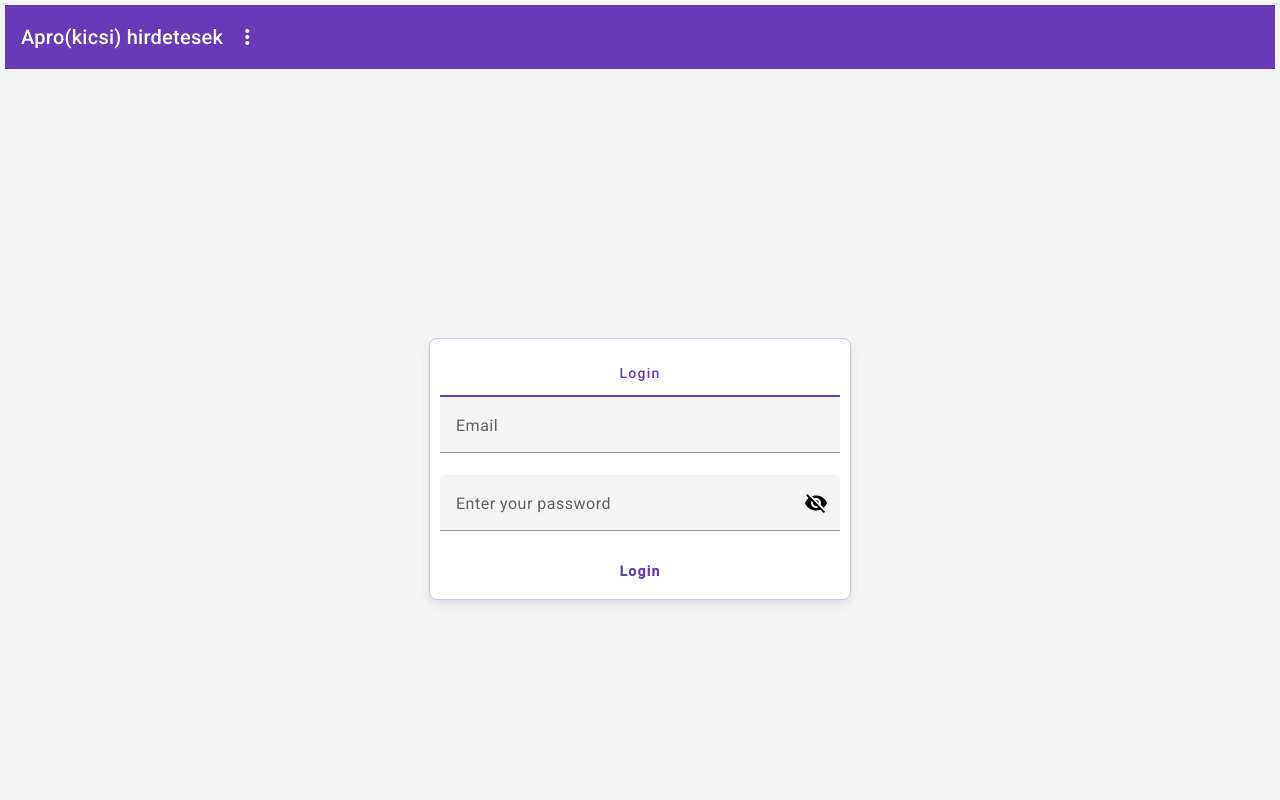
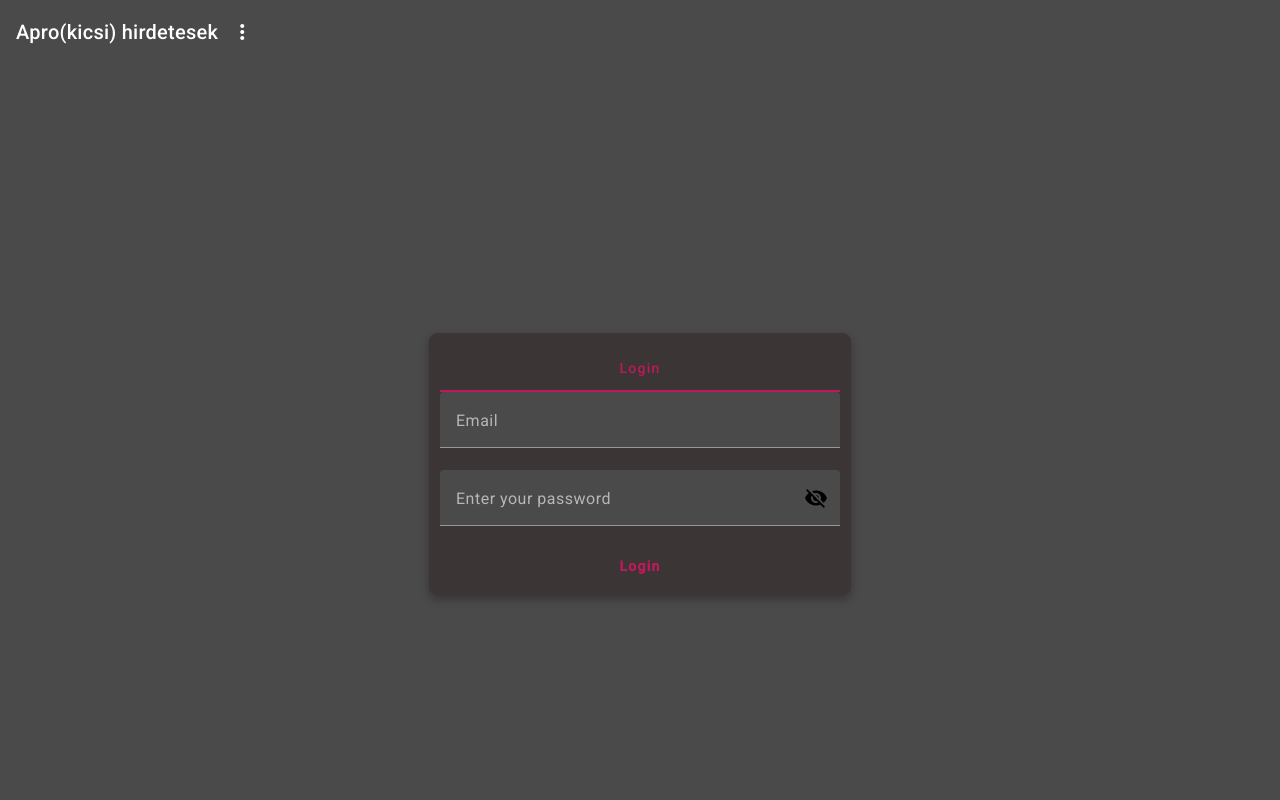
Before and after one commit to Kewkew00/Aprohirdetes, an Angular app in the folder Aprohirdetes/: page /login in a window 1280 px wide. Shown: the top 800 px of the page. Built offline with nearby package versions, Linux system fonts and the light colour scheme.

Commit message:
animaciok & tema modositas

```diff
--- a/Aprohirdetes/package.json
+++ b/Aprohirdetes/package.json
@@ -20,6 +20,7 @@
     "@angular/platform-browser": "^17.3.0",
     "@angular/platform-browser-dynamic": "^17.3.0",
     "@angular/router": "^17.3.0",
+    "aos": "^2.3.4",
     "rxjs": "~7.8.0",
     "tslib": "^2.3.0",
     "zone.js": "~0.14.3"
--- a/Aprohirdetes/src/app/components/footer/footer.component.scss
+++ b/Aprohirdetes/src/app/components/footer/footer.component.scss
@@ -3,7 +3,7 @@
     display: flex;
     align-items: center;
     justify-content: center;
-    background-color: #673ab7; /* Footer háttérszíne */
+    background: transparent;
     color: white;
     text-align: center;
     padding: 10px;
--- a/Aprohirdetes/src/app/components/login/login.component.html
+++ b/Aprohirdetes/src/app/components/login/login.component.html
@@ -17,14 +17,11 @@
 
                 <button mat-button color="primary" class="centered-button" (click)="login()"><b>Login</b></button>
 
-
             </mat-tab>
-
 
         </mat-tab-group>
     </div>
 
 
 </div>
-
 <app-footer></app-footer>
--- a/Aprohirdetes/src/app/components/login/login.component.scss
+++ b/Aprohirdetes/src/app/components/login/login.component.scss
@@ -22,12 +22,25 @@ body, html {
     gap: 16px;
     overflow: hidden; /* Ha bármilyen elem túllépi a doboz méretét, azt elrejti */
     padding: 10px;
-    border: 1px solid #d1c4e9;
-    box-shadow: 0 4px 10px rgba(0, 0, 0, 0.1); /* Enyhe árnyék */
+    border: 1px solid #3b3535;
+    box-shadow: 0 4px 10px rgba(0, 0, 0, 0.3); /* Enyhe árnyék */
     border-radius: 8px; /* Finomított sarkok */
-    background-color: #fff; /* Fehér háttér */
+    background-color: #3b3535;
+    opacity: 0; /* Kezdetben teljesen átlátszó */
+    transform: translateY(20px); /* Az animációval emelkedni fog */
+    animation: fadeIn 0.8s ease-out forwards;
 }
 
+@keyframes fadeIn {
+    0% {
+        opacity: 0;
+        transform: translateY(20px); /* Kezdeti helyzet */
+    }
+    100% {
+        opacity: 1;
+        transform: translateY(0); /* A végső pozíció */
+    }
+}
 mat-form-field {
     width: 100%;
 }
--- a/Aprohirdetes/src/app/components/navbar/navbar.component.scss
+++ b/Aprohirdetes/src/app/components/navbar/navbar.component.scss
@@ -0,0 +1,3 @@
+mat-toolbar {
+    background: transparent;
+}
--- a/Aprohirdetes/src/app/components/register/register.component.scss
+++ b/Aprohirdetes/src/app/components/register/register.component.scss
@@ -22,12 +22,25 @@ body, html {
     gap: 16px;
     overflow: hidden; /* Ha bármilyen elem túllépi a doboz méretét, azt elrejti */
     padding: 10px;
-    border: 1px solid #d1c4e9;
-    box-shadow: 0 4px 10px rgba(0, 0, 0, 0.1); /* Enyhe árnyék */
+    border: 1px solid #3b3535;
+    box-shadow: 0 4px 10px rgba(0, 0, 0, 0.3); /* Enyhe árnyék */
     border-radius: 8px; /* Finomított sarkok */
-    background-color: #fff; /* Fehér háttér */
+    background-color: #3b3535;
+    opacity: 0; /* Kezdetben teljesen átlátszó */
+    transform: translateY(20px); /* Az animációval emelkedni fog */
+    animation: fadeIn 0.8s ease-out forwards;
 }
 
+@keyframes fadeIn {
+    0% {
+        opacity: 0;
+        transform: translateY(20px); /* Kezdeti helyzet */
+    }
+    100% {
+        opacity: 1;
+        transform: translateY(0); /* A végső pozíció */
+    }
+}
 mat-form-field {
     width: 100%;
 }
--- a/Aprohirdetes/src/styles.scss
+++ b/Aprohirdetes/src/styles.scss
@@ -1,10 +1,10 @@
 /* You can add global styles to this file, and also import other style files */
-@import '../node_modules/@angular/material/prebuilt-themes/deeppurple-amber.css';
+@import '../node_modules/@angular/material/prebuilt-themes/pink-bluegrey.css';
 
 
-html, body { height: 100%; }
 body {
-    margin: 5px;
-    font-family: Roboto, "Helvetica Neue", sans-serif;
-    background-color: whitesmoke;
+    height: 100%;
+    margin: 0;
+    font-family: Arial, sans-serif;
+    background-color: #4a4a4a;
 }
```
Also changed, not shown: Aprohirdetes/src/app/components/footer/footer.component.html (line endings or trailing spaces), Aprohirdetes/src/app/components/register/register.component.html (line endings or trailing spaces), 1 other file (tests, documents, lock files or other folders).
